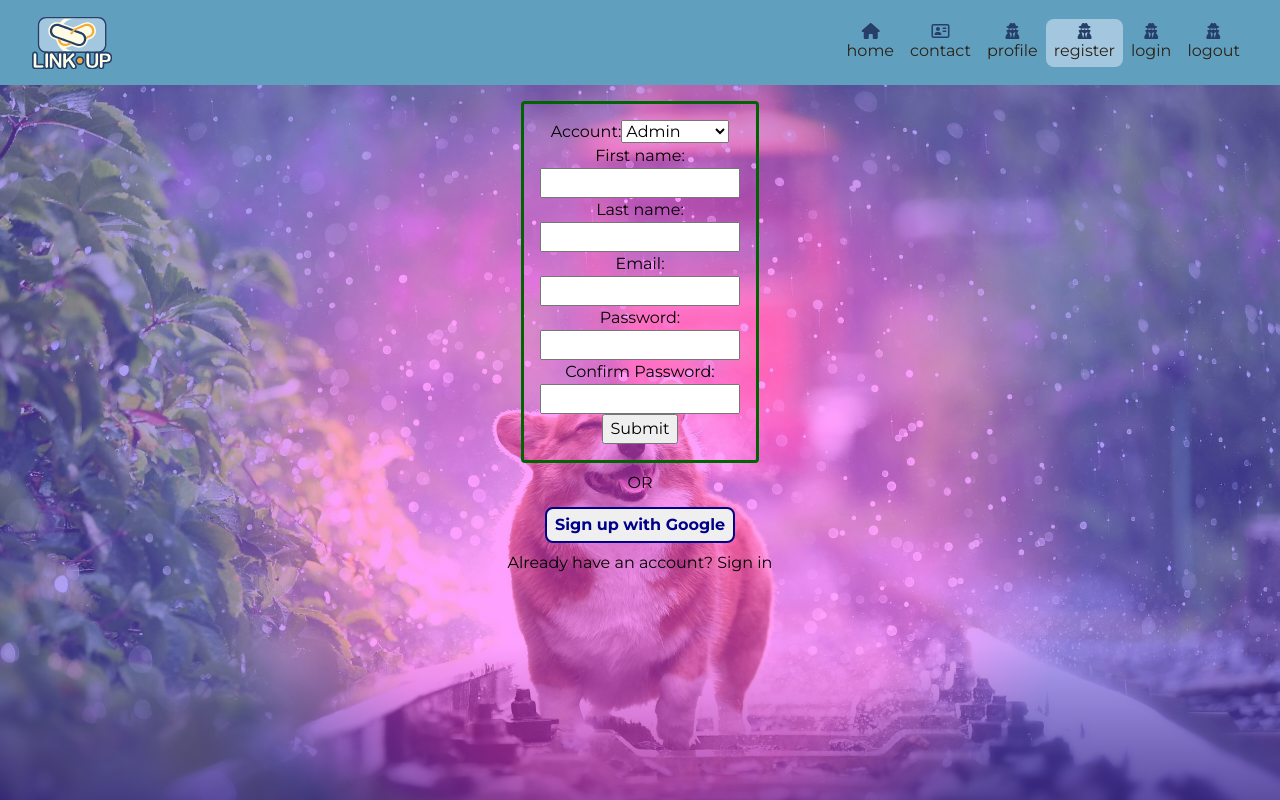
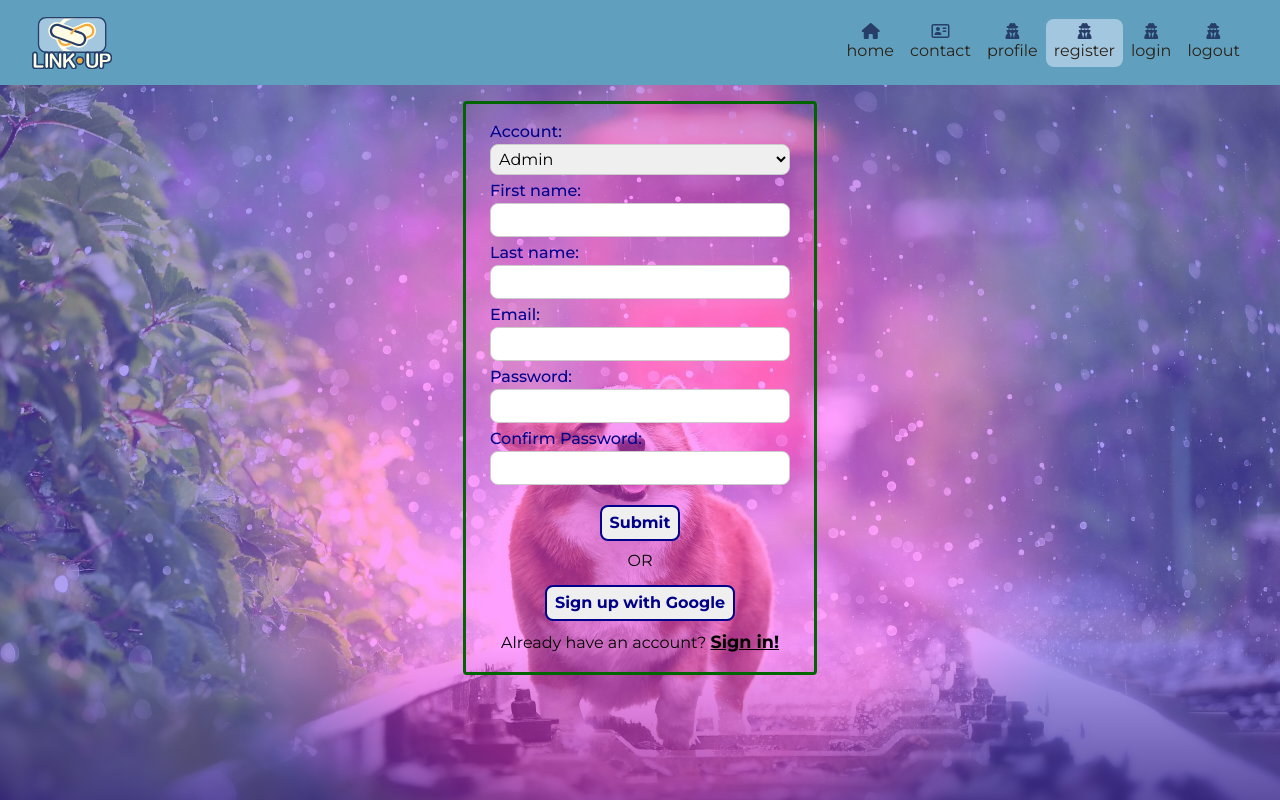
Before and after one commit to AlexanderKrysiuk/LinkUp-Frontend, a React (Vite) app: page /register in a window 1280 px wide. Shown: the top 800 px of the page. Built offline with nearby package versions, Linux system fonts and the light colour scheme; a web font is replaced by a local one.

Commit message:
feat: standarized form layouts

```diff
--- a/src/components/loginForm/LoginForm.tsx
+++ b/src/components/loginForm/LoginForm.tsx
@@ -69,7 +69,9 @@ export default function LoginForm(): JSX.Element {
 					</span>
 				)}
 				<div className='form__container-element'>
-					<label className='form-element__label'>Email:</label>
+					<label className='form__container-element__label'>
+						Email:
+					</label>
 					<input
 						className='form__container-element__input'
 						type='email'
--- a/src/components/registrationForm/RegistrationComponent.tsx
+++ b/src/components/registrationForm/RegistrationComponent.tsx
@@ -26,7 +26,7 @@ import React from 'react';
  */
 export default function RegistrationComponent(): JSX.Element {
 	return (
-		<div className='form-component'>
+		<div className='form'>
 			<RegistrationForm />
 			<DividerComponent message='OR' />
 			<ButtonComponent text='Sign up' />
--- a/src/components/registrationForm/RegistrationForm.tsx
+++ b/src/components/registrationForm/RegistrationForm.tsx
@@ -88,32 +88,36 @@ export default function RegistrationForm() {
 		<>
 			{/* Registration form */}
 			<form
-				className='form'
+				className='form__container'
 				onSubmit={handleSubmit(submitForm)}>
 				{/* Display an error message if there is an error */}
 				{errorMessage && (
-					<span className='form__error-message'>{errorMessage}</span>
+					<span className='form__container__error-message'>
+						{errorMessage}
+					</span>
 				)}
 
 				{/* Account type dropdown */}
-				<div className='form-element'>
-					<label className='form-element__label'>Account:</label>
+				<div className='form__container-element'>
+					<label className='form__container-element__label'>
+						Account:
+					</label>
 					<select
-						className='form-element__input'
+						className='form__container-element__input'
 						id='userType'
 						{...register('userType')}>
 						<option
-							className='form-element__select-option'
+							className='form__container-element__select-option'
 							value='Admin'>
 							Admin
 						</option>
 						<option
-							className='form-element__select-option'
+							className='form__container-element__select-option'
 							value='Client'>
 							Client
 						</option>
 						<option
-							className='form-element__select-option'
+							className='form__container-element__select-option'
 							value='Contractor'>
 							Contractor
 						</option>
@@ -121,17 +125,19 @@ export default function RegistrationForm() {
 
 					{/* Display a validation prompt if there is an error */}
 					{errors.userType && (
-						<span className='form-element__validation-prompt'>
+						<span className='form__container-element__validation-prompt'>
 							{errors.userType.message}
 						</span>
 					)}
 				</div>
 
 				{/* First name field */}
-				<div className='form-element'>
-					<label className='form-element__label'>First name:</label>
+				<div className='form__container-element'>
+					<label className='form__container-element__label'>
+						First name:
+					</label>
 					<input
-						className='form-element__input'
+						className='form__container-element__input'
 						type='text'
 						id='firstName'
 						{...register('firstName')}
@@ -139,17 +145,19 @@ export default function RegistrationForm() {
 
 					{/* Display a validation prompt if there is an error */}
 					{errors.firstName && (
-						<span className='form-element__validation-prompt'>
+						<span className='form__container-element__validation-prompt'>
 							{errors.firstName.message}
 						</span>
 					)}
 				</div>
 
 				{/* Last name field */}
-				<div className='form-element'>
-					<label className='form-element__label'>Last name:</label>
+				<div className='form__container-element'>
+					<label className='form__container-element__label'>
+						Last name:
+					</label>
 					<input
-						className='form-element__input'
+						className='form__container-element__input'
 						type='text'
 						id='lastName'
 						{...register('lastName')}
@@ -157,17 +165,19 @@ export default function RegistrationForm() {
 
 					{/* Display a validation prompt if there is an error */}
 					{errors.lastName && (
-						<span className='form-element__validation-prompt'>
+						<span className='form__container-element__validation-prompt'>
 							{errors.lastName.message}
 						</span>
 					)}
 				</div>
 
 				{/* Email field */}
-				<div className='form-element'>
-					<label className='form-element__label'>Email:</label>
+				<div className='form__container-element'>
+					<label className='form__container-element__label'>
+						Email:
+					</label>
 					<input
-						className='form-element__input'
+						className='form__container-element__input'
 						type='email'
 						id='email'
 						{...register('email')}
@@ -175,17 +185,19 @@ export default function RegistrationForm() {
 
 					{/* Display a validation prompt if there is an error */}
 					{errors.email && (
-						<span className='form-element__validation-prompt'>
+						<span className='form__container-element__validation-prompt'>
 							{errors.email.message}
 						</span>
 					)}
 				</div>
 
 				{/* Password field */}
-				<div className='form-element'>
-					<label className='form-element__label'>Password:</label>
+				<div className='form__container-element'>
+					<label className='form__container-element__label'>
+						Password:
+					</label>
 					<input
-						className='form-element__input'
+						className='form__container-element__input'
 						type='password'
 						id='password'
 						{...register('password')}
@@ -193,19 +205,19 @@ export default function RegistrationForm() {
 
 					{/* Display a validation prompt if there is an error */}
 					{errors.password && (
-						<span className='form-element__validation-prompt'>
+						<span className='form__container-element__validation-prompt'>
 							{errors.password.message}
 						</span>
 					)}
 				</div>
 
 				{/* Confirm Password field */}
-				<div className='form-element'>
-					<label className='form-element__label'>
+				<div className='form__container-element'>
+					<label className='form__container-element__label'>
 						Confirm Password:
 					</label>
 					<input
-						className='form-element__input'
+						className='form__container-element__input'
 						type='password'
 						id='confirmedPassword'
 						{...register('confirmedPassword')}
@@ -213,7 +225,7 @@ export default function RegistrationForm() {
 
 					{/* Display a validation prompt if there is an error */}
 					{errors.confirmedPassword && (
-						<span className='form-element__validation-prompt'>
+						<span className='form__container-element__validation-prompt'>
 							{errors.confirmedPassword.message}
 						</span>
 					)}
@@ -221,7 +233,7 @@ export default function RegistrationForm() {
 
 				{/* Submit button */}
 				<button
-					className='form__submit-button'
+					className='form__container__submit-button'
 					type='submit'>
 					Submit
 				</button>
--- a/src/layouts/FormLayout.css
+++ b/src/layouts/FormLayout.css
@@ -58,6 +58,14 @@
   align-items: center;
   margin-top: 0.5rem;
 }
+.form-redirect a {
+  font-size: 1.1rem;
+  font-weight: 700;
+  text-decoration: underline;
+}
+.form-redirect a::after {
+  content: "!";
+}
 
 .divider {
   display: flex;
--- a/src/layouts/FormLayout.scss
+++ b/src/layouts/FormLayout.scss
@@ -52,6 +52,16 @@
 		justify-content: space-around;
 		align-items: center;
 		margin-top: 0.5rem;
+
+		a {
+			font-size: 1.1rem;
+			font-weight: 700;
+			text-decoration: underline;
+
+			&::after {
+				content: '!';
+			}
+		}
 	}
 }
 .divider {
```
Also changed, not shown: 1 other file (tests, documents, lock files or other folders).
